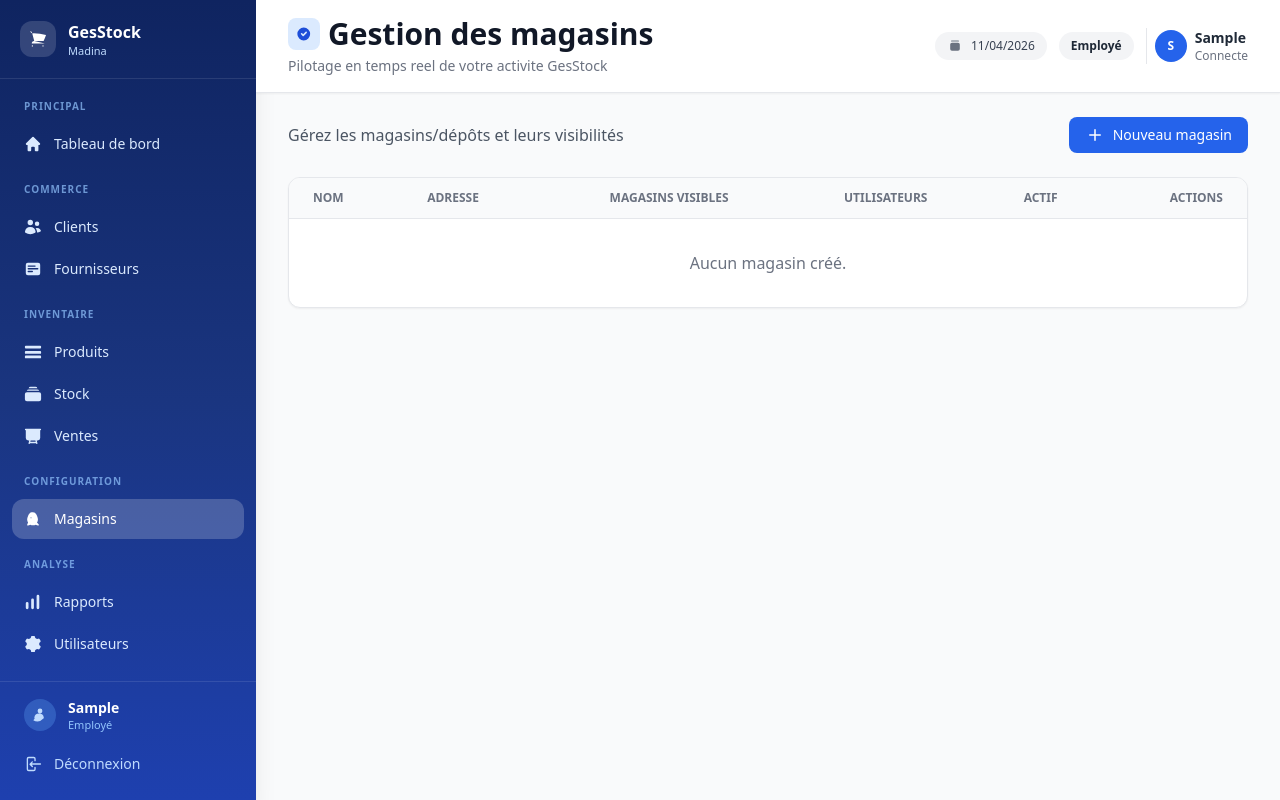
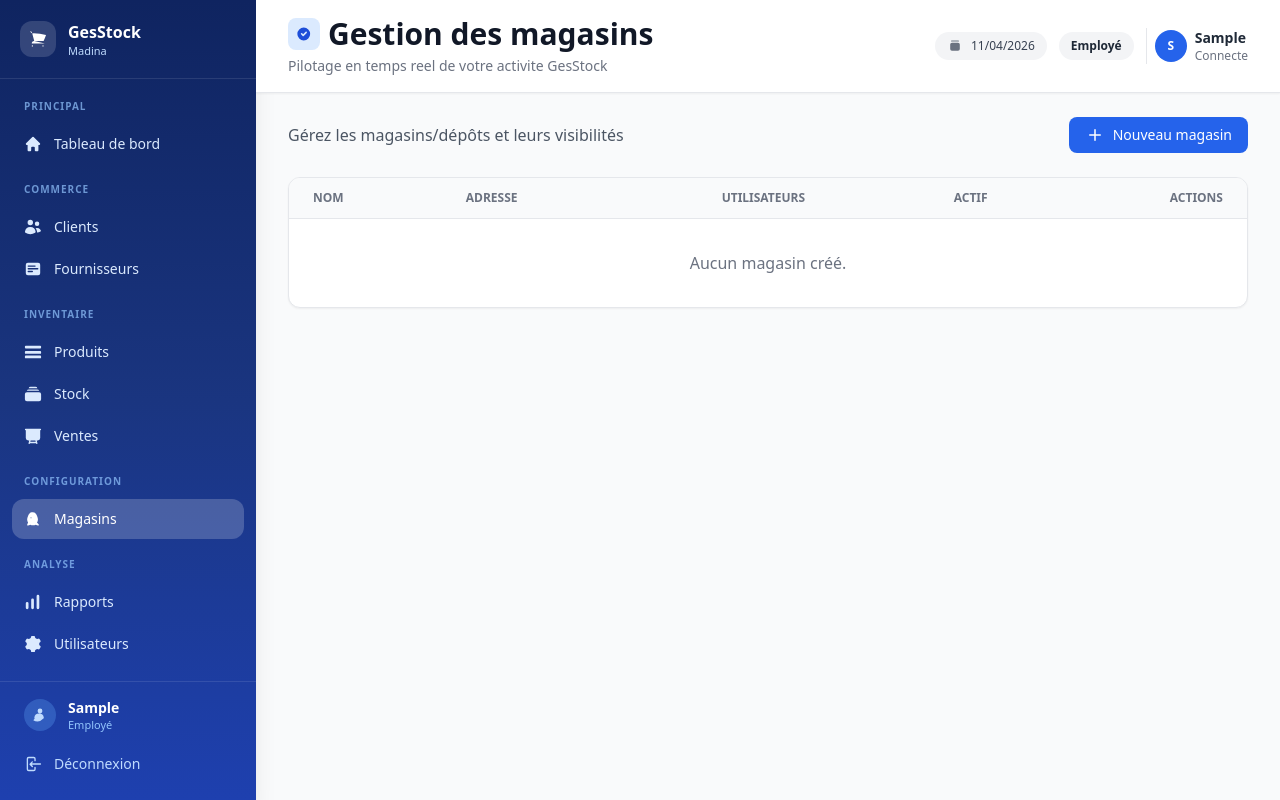
Before and after one commit to SAIDOUDIALLO224/GESTION_COMMERCIALR, a Django app: page /magasins/ in a window 1280 px wide. Run offline with Django 5.2, Linux system fonts and the light colour scheme; the visitor is signed in with stand-in values (Sample User, id 1); data that the repository does not hold is empty; some libraries are stand-ins or nearby versions.

Commit message:
retire magasins_visibles du formulaire et des templates

```diff
--- a/core/views.py
+++ b/core/views.py
@@ -97,7 +97,7 @@ class MagasinForm(forms.ModelForm):
 
     class Meta:
         model = Magasin
-        fields = ['nom', 'adresse', 'actif', 'est_principal', 'magasins_visibles']
+        fields = ['nom', 'adresse', 'actif', 'est_principal']
         widgets = {
             'nom': forms.TextInput(attrs={
                 'class': 'w-full px-3 py-2 border border-gray-300 rounded-lg text-sm focus:outline-none focus:ring-2 focus:ring-blue-500',
@@ -115,9 +115,6 @@ class MagasinForm(forms.ModelForm):
         super().__init__(*args, **kwargs)
         if self.instance.pk:
             del self.fields['copier_depuis']
-            self.fields['magasins_visibles'].queryset = Magasin.objects.exclude(pk=self.instance.pk)
-        else:
-            self.fields['magasins_visibles'].queryset = Magasin.objects.all()
 
 
 # ─── Magasin CRUD ──────────────────────
--- a/templates/core/magasin_liste.html
+++ b/templates/core/magasin_liste.html
@@ -33,7 +33,6 @@
                 <tr>
                     <th class="px-6 py-3 text-left text-xs font-semibold text-gray-500 uppercase">Nom</th>
                     <th class="px-6 py-3 text-left text-xs font-semibold text-gray-500 uppercase">Adresse</th>
-                    <th class="px-6 py-3 text-center text-xs font-semibold text-gray-500 uppercase">Magasins visibles</th>
                     <th class="px-6 py-3 text-center text-xs font-semibold text-gray-500 uppercase">Utilisateurs</th>
                     <th class="px-6 py-3 text-center text-xs font-semibold text-gray-500 uppercase">Actif</th>
                     <th class="px-6 py-3 text-right text-xs font-semibold text-gray-500 uppercase">Actions</th>
@@ -46,15 +45,6 @@
                         <a href="{% url 'core:detail_magasin' m.pk %}" class="text-blue-600 hover:text-blue-800 hover:underline">{{ m.nom }}</a>
                     </td>
                     <td class="px-6 py-4 text-sm text-gray-600">{{ m.adresse|default:"-" }}</td>
-                    <td class="px-6 py-4 text-sm text-gray-600 text-center">
-                        {% if m.magasins_visibles.all %}
-                            {% for visible in m.magasins_visibles.all %}
-                                <span class="inline-flex items-center px-2 py-0.5 rounded-full text-xs font-medium bg-blue-100 text-blue-800">{{ visible.nom }}</span>
-                            {% endfor %}
-                        {% else %}
-                            <span class="text-gray-400">Aucun</span>
-                        {% endif %}
-                    </td>
                     <td class="px-6 py-4 text-sm text-gray-600 text-center">{{ m.nb_utilisateurs }}</td>
                     <td class="px-6 py-4 text-center">
                         {% if m.actif %}
```
Also changed, not shown: templates/core/magasin_detail.html (+0 -19 lines).
